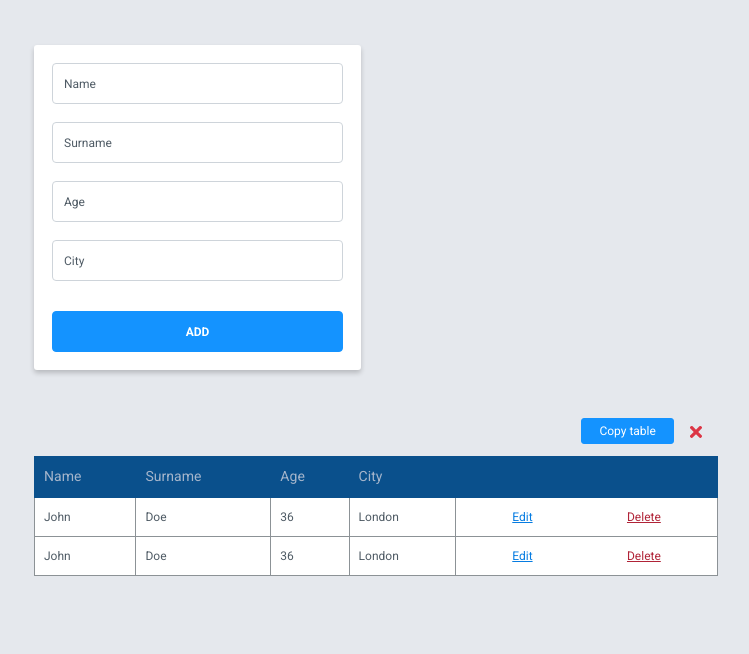
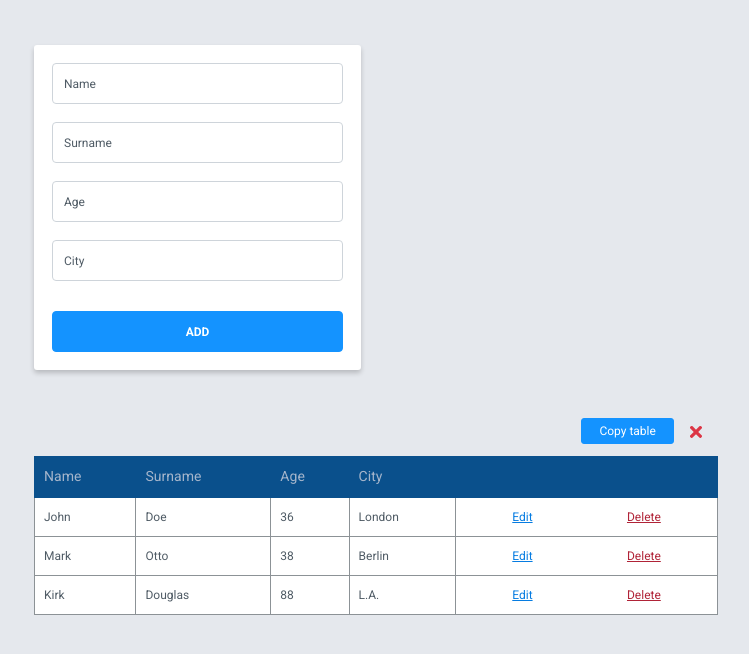
Before and after one commit to janis-rasa/react-test-app, a React (Create React App) app: page / in a window 1280 px wide. Shown: the top 654 px of the page, without its empty margins (264-1013 px from the left). Built offline with nearby package versions, Linux system fonts and the light colour scheme.

Commit message:
Test-app add and delete row v 0.6

```diff
--- a/src/App.js
+++ b/src/App.js
@@ -2,16 +2,42 @@ import React from 'react'
 import AddEditForm from './components/Form/AddEditForm'
 import ResultTable from './components/ResultTable/ResultTable'
 import Button from 'react-bootstrap/Button'
+import Context from "./context";
+
 
 function App() {
+
+	const [tableData, setTableData] = React.useState([
+		{id: 1, Name: 'John', Surname: 'Doe', Age: 36, City: 'London'},
+		{id: 2, Name: 'Mark', Surname: 'Otto', Age: 38, City: 'Berlin'},
+		{id: 3, Name: 'Kirk', Surname: 'Douglas', Age: 88, City: 'L.A.'},
+	])
+
+	function removeTableRow(id) {
+		setTableData(tableData.filter(rowData => rowData.id !== id))
+	}
+
+	function addData(values) {
+		values['id'] = Date.now()
+		setTableData([...tableData, values])
+	}
+
+	let editRow = '';
+	function editTableRow(id) {
+		editRow = tableData.find(row => row.id === id)
+		console.log(editRow)
+	}
+
+
 	return (
+		<Context.Provider value={{removeTableRow, addData, editTableRow}}>
 			<div className="container container_app">
 				<div className="row">
 					<div className="col-md-6">
-					<AddEditForm />
+						<AddEditForm editRow={editRow} />
 					</div>
 				</div>
-
+				{tableData.length ? (
 					<div className="mt-6">
 						<div className="copy-tables">
 							<Button variant="primary" size="sm" className="copy-tables__copy">Copy table</Button>
@@ -25,10 +51,13 @@ function App() {
 								</svg>
 							</Button>
 						</div>
-				<ResultTable />
+						<ResultTable tableData={tableData} />
 					</div>
 
+					) : (<p className="mt-5">Nothing to show</p>)}
+
 			</div>
+		</Context.Provider>
 	)
 }
 
--- a/src/components/Form/AddEditForm.jsx
+++ b/src/components/Form/AddEditForm.jsx
@@ -1,12 +1,20 @@
-import React from "react";
+import React, {useContext} from "react";
 import Form from 'react-bootstrap/Form'
 import Button from 'react-bootstrap/Button'
 import { Formik } from 'formik';
 import * as yup from 'yup';
 import './AddEditForm.scss'
 import AddEditFormField from "./AddEditFormField";
+import Context from "../../context";
 
-function AddEditForm() {
+
+
+function AddEditForm(editRow) {
+
+	if (editRow.length) {
+		console.log(editRow)
+	}
+	const { addData } = useContext(Context)
 
 	const formFields = [
 		{name: 'Name', type: 'text'},
@@ -32,14 +40,17 @@ function AddEditForm() {
 				Age: yup.number().required(),
 				City: yup.string().required(),
 			})}
-			onSubmit={console.log}
+			onSubmit={(values, { resetForm }) => {
+				addData(values);
+				resetForm();
+			}}
 		>
 			{({
-				  handleSubmit,
-				  handleChange,
-				  values,
-				  touched,
-				  errors,
+				handleSubmit,
+				handleChange,
+				values,
+				touched,
+				errors,
 			  }) => (
 					<Form className="add-form form" method="post" noValidate onSubmit={handleSubmit}>
 						{formFields.map(formField => {
--- a/src/components/Form/AddEditFormField.jsx
+++ b/src/components/Form/AddEditFormField.jsx
@@ -17,7 +17,7 @@ function AddEditFormField({formField, onChange, onErrors, isValid, value}) {
 			/>
 			<Form.Label size="lg" className="add-form__label">{formField.name}</Form.Label>
 			<Form.Control.Feedback type="invalid" className="add-form__invalid">
-				{onErrors}
+				<span className="add-form__message">{onErrors}</span>
 			</Form.Control.Feedback>
 			<Form.Control.Feedback className="add-form__valid">Looks good!</Form.Control.Feedback>
 		</Form.Group>
--- a/src/components/ResultTable/ResultTable.jsx
+++ b/src/components/ResultTable/ResultTable.jsx
@@ -3,7 +3,7 @@ import Table from 'react-bootstrap/Table'
 import './ResultTable.scss'
 import ResultTableRow from "./ResultTableRow";
 
-function ResultTable() {
+function ResultTable(props) {
 	return (
 		<Table bordered hover className="res-table">
 			<thead className="res-table__thead">
@@ -16,8 +16,9 @@ function ResultTable() {
 			</tr>
 			</thead>
 			<tbody className="res-table__tbody">
-				<ResultTableRow/>
-				<ResultTableRow/>
+				{ props.tableData.map(tableRow => {
+					return <ResultTableRow key={tableRow.id} tableRow={tableRow}/>
+				})}
 			</tbody>
 		</Table>
 	)
--- a/src/components/ResultTable/ResultTableRow.jsx
+++ b/src/components/ResultTable/ResultTableRow.jsx
@@ -1,25 +1,43 @@
-import React from 'react'
+import React, {useContext} from 'react'
 import Button from 'react-bootstrap/Button'
+import Context from "../../context";
 
-function ResultTableRow() {
+function ResultTableRow(props) {
+
+	const { removeTableRow, editTableRow } = useContext(Context)
+
 	return (
 		<tr className="res-table__tr">
 			<td className="res-table__td" data-label="Name: ">
-				<span className="res-table__data">John</span>
+				<span className="res-table__data">{props.tableRow.Name}</span>
 			</td>
 			<td className="res-table__td" data-label="Surname: ">
-				<span className="res-table__data">Doe</span>
+				<span className="res-table__data">{props.tableRow.Surname}</span>
 			</td>
 			<td className="res-table__td" data-label="Age: ">
-				<span className="res-table__data">36</span>
+				<span className="res-table__data">{props.tableRow.Age}</span>
 			</td>
 			<td className="res-table__td" data-label="City: ">
-				<span className="res-table__data">London</span>
+				<span className="res-table__data">{props.tableRow.City}</span>
 			</td>
 			<td className="res-table__td res-table__td_flex" data-label="&nbsp;">
 				<span className="d-flex justify-content-around flex-grow-1 res-table__data">
-					<Button variant="link" size="sm" className="res-table__edit">Edit</Button>
-					<Button variant="link" size="sm" className="res-table__delete">Delete</Button>
+					<Button
+						variant="link"
+						size="sm"
+						className="res-table__edit"
+						onClick={editTableRow.bind(null, props.tableRow.id)}
+					>
+						Edit
+					</Button>
+					<Button
+						variant="link"
+						size="sm"
+						className="res-table__delete"
+						onClick={removeTableRow.bind(null, props.tableRow.id)}
+					>
+						Delete
+					</Button>
 				</span>
 			</td>
 		</tr>
--- /dev/null
+++ b/src/context.jsx
@@ -0,0 +1,5 @@
+import React from "react";
+
+const Context = React.createContext();
+
+export default Context
```
Lines whose indentation alone changed are shown as unchanged.
